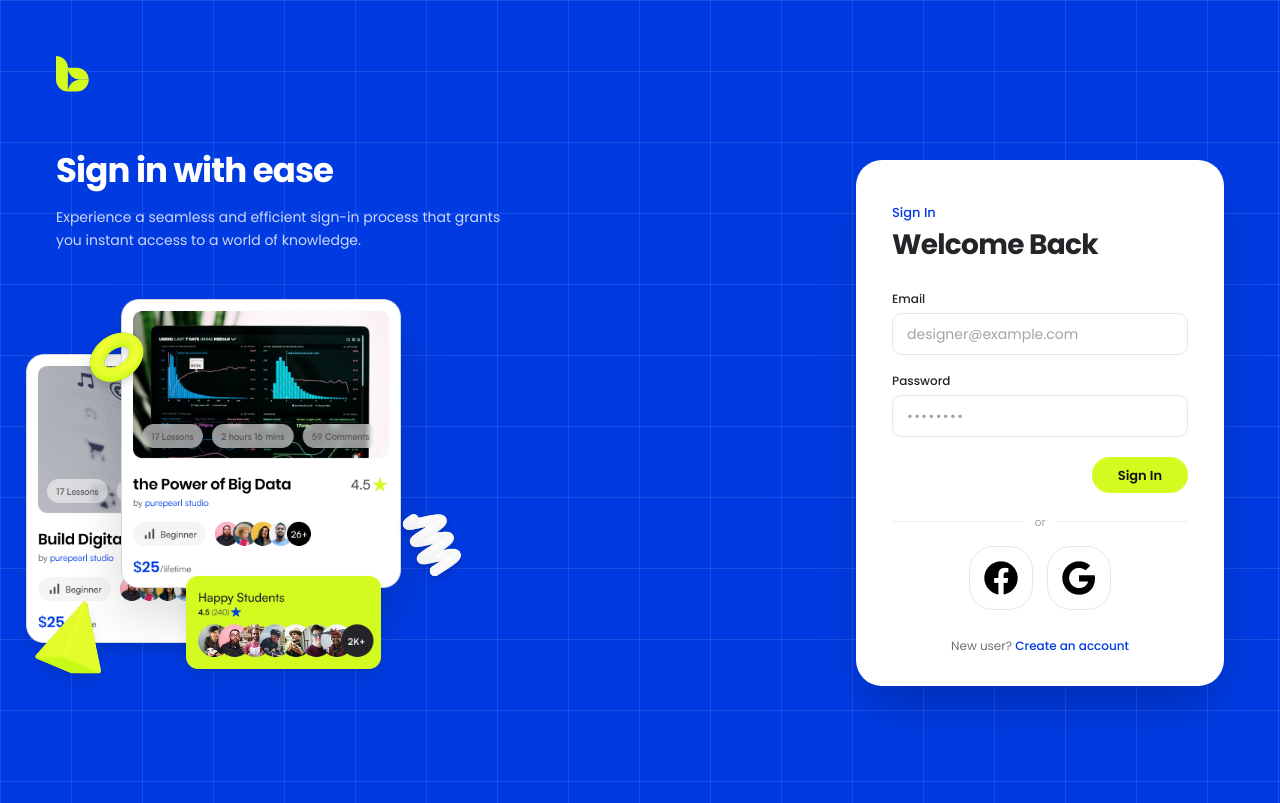
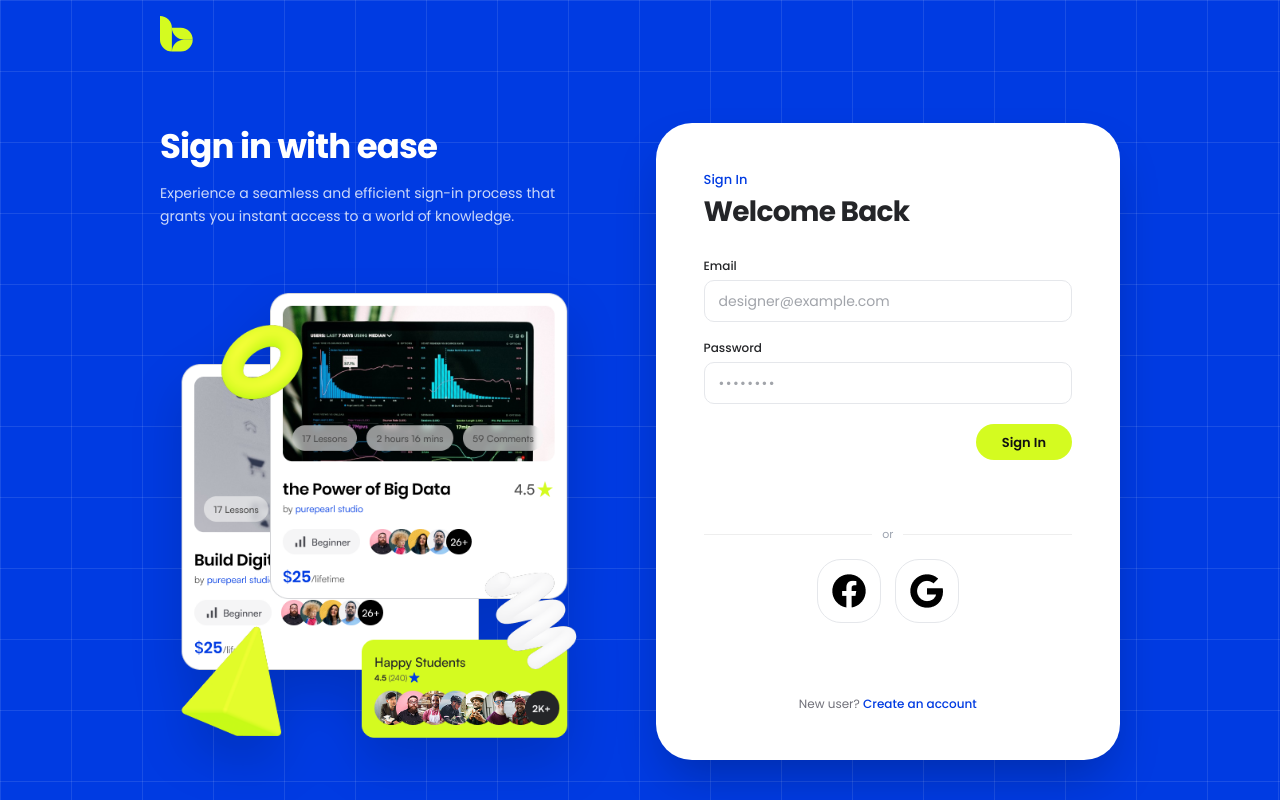
Before and after one commit to sushilhemrom500530/byte-space, a Next.js app: page /auth/login in a window 1280 px wide. Built offline with nearby package versions, Linux system fonts and the light colour scheme.

Commit message:
feat: add authentication layout, form component, and global styles

```diff
--- a/src/components/form/index.tsx
+++ b/src/components/form/index.tsx
@@ -3,8 +3,8 @@ export default function Form() {
         <div>
             <input
                 type="email"
-                value={email}
-                onChange={(e) => setEmail(e.target.value)}
+                // value={email}
+                // onChange={(e) => setEmail(e.target.value)}
                 placeholder="Enter your email"
                 required
                 className="w-full sm:w-[280px] h-11 sm:h-12 px-5 rounded-full border border-[#D5D5D6] text-sm text-[#242528] placeholder-[#9CA3AF] focus:outline-none focus:border-primary transition-colors"
--- a/src/layout/auth/index.tsx
+++ b/src/layout/auth/index.tsx
@@ -4,12 +4,7 @@ import Link from "next/link";
 import Image from "next/image";
 import { usePathname } from "next/navigation";
 import AuthLogo from "@/assets/auth-logo.svg";
-import BigDataCard from "@/assets/auth/big-data.png";
-import DigitalAssetsCard from "@/assets/auth/digital-assets.png";
-import HappyStudentsBadge from "@/assets/auth/happy-student-badge.png";
-import WhiteArrow from "@/assets/auth/white-arrow.png";
-import YellowTriangle from "@/assets/auth/yellow-triangle.png";
-import YellowZero from "@/assets/auth/yellow-zero.png";
+import AuthImage from "@/assets/auth/auth.png";
 import { IAuthLayoutProps } from "@/types";
 
 export default function AuthLayout({
@@ -34,11 +29,12 @@ export default function AuthLayout({
     const displayDescription = description || defaultDescription;
 
     return (
-        <div className="min-h-screen w-full relative flex flex-col justify-between bg-primary-grid overflow-x-hidden p-6 sm:p-10 lg:p-14 selection:bg-secondary selection:text-black">
-            <div className="w-full max-w-[1360px] mx-auto z-20">
+        <div className="min-h-screen w-full relative flex flex-col justify-between bg-primary-grid overflow-x-hidden py-4 selection:bg-secondary selection:text-black">
+            <div className="custom-container w-full flex-1 flex flex-col justify-between">
+                <div className="w-full z-20 mb-6 sm:mb-8 lg:mb-10">
                     <Link
                         href="/"
-                    className="inline-flex items-center group w-fit focus:outline-none focus:ring-2 focus:ring-secondary/50 rounded-lg p-1 -m-1"
+                        className="inline-flex items-center w-fit"
                         aria-label="Back to home"
                     >
                         <Image
@@ -47,97 +43,43 @@ export default function AuthLayout({
                             width={30}
                             height={32}
                             priority
-                        className="h-8 sm:h-9 w-auto transition-transform duration-200 group-hover:scale-105"
+                            className="h-8 sm:h-9 w-auto"
                         />
                     </Link>
                 </div>
 
-            <main className="flex-1 flex items-center justify-center py-8 lg:py-12 z-10">
-                <div className="w-full max-w-[1360px] mx-auto grid grid-cols-1 lg:grid-cols-12 gap-10 lg:gap-14 items-center">
-                    {/* Title, Subtitle, & Stacked 3D Illustration */}
-                    <div className="lg:col-span-7 flex flex-col items-start justify-center">
-                        <div className="max-w-lg mb-8 sm:mb-10 lg:mb-12">
-                            <h1 className="text-2xl sm:text-3xl lg:text-[34px] font-bold text-white tracking-tight leading-snug">
+                <main className="flex-1 flex justify-center py-2 sm:py-4 lg:py-6 z-10">
+                    <div className="w-full flex flex-col md:flex-row lg:items-stretch items-center lg:items-start justify-between gap-8 lg:gap-14">
+                        <div className="w-full lg:w-[548px] flex flex-col justify-between items-center lg:items-start text-center lg:text-left pt-0">
+                            <div className="mb-6 sm:mb-8 lg:mb-12">
+                                <h1 className="text-2xl sm:text-3xl lg:text-[34px] font-bold text-white tracking-tight leading-snug md:text-start text-center">
                                     {displayTitle}
                                 </h1>
-                            <p className="mt-3 text-xs sm:text-sm text-white/80 leading-relaxed max-w-md">
+                                <p className="mt-3 text-xs sm:text-sm text-white/80 leading-relaxed md:text-start text-center">
                                     {displayDescription}
                                 </p>
                             </div>
 
-                        <div className="relative w-full max-w-[420px] sm:max-w-[460px] h-[360px] sm:h-[400px] select-none pointer-events-none mx-auto lg:mx-0">
-                            <div className="absolute left-[-15px] sm:left-[-30px] top-[45px] sm:top-[55px] w-[240px] sm:w-[280px] z-0 drop-shadow-xl">
+                            <div className="hidden md:block w-full max-w-[548px] select-none pointer-events-none">
                                 <Image
-                                    src={DigitalAssetsCard}
-                                    alt="Digital Assets"
-                                    width={373}
-                                    height={384}
-                                    className="w-full h-auto object-contain"
-                                />
-                            </div>
-
-                            {/* The Power of Big Data */}
-                            <div className="absolute left-[45px] sm:left-[65px] top-0 w-[240px] sm:w-[280px] z-10 drop-shadow-2xl">
-                                <Image
-                                    src={BigDataCard}
-                                    alt="The Power of Big Data"
-                                    width={373}
-                                    height={384}
+                                    src={AuthImage}
+                                    alt="ByteSpace Illustration"
+                                    width={548}
+                                    height={582}
                                     priority
-                                    className="w-full h-auto object-contain"
-                                />
-                            </div>
-
-                            <div className="absolute left-[15px] sm:left-[22px] top-[15px] sm:top-[20px] w-[65px] sm:w-[78px] z-20 drop-shadow-lg">
-                                <Image
-                                    src={YellowZero}
-                                    alt="Yellow Zero Shape"
-                                    width={148}
-                                    height={147}
-                                    className="w-full h-auto object-contain"
-                                />
-                            </div>
-
-                            <div className="absolute right-[30px] sm:right-[40px] top-[180px] sm:top-[200px] w-[75px] sm:w-[90px] z-20 drop-shadow-lg">
-                                <Image
-                                    src={WhiteArrow}
-                                    alt="White Ribbon Shape"
-                                    width={177}
-                                    height={176}
-                                    className="w-full h-auto object-contain"
-                                />
-                            </div>
-
-                            <div className="absolute left-[105px] sm:left-[130px] bottom-[25px] sm:bottom-[30px] w-[165px] sm:w-[195px] z-20 drop-shadow-xl">
-                                <Image
-                                    src={HappyStudentsBadge}
-                                    alt="Happy Students"
-                                    width={258}
-                                    height={123}
-                                    className="w-full h-auto object-contain"
-                                />
-                            </div>
-
-                            <div className="absolute left-[-25px] sm:left-[-35px] bottom-[0px] sm:bottom-[10px] w-[85px] sm:w-[100px] z-20 drop-shadow-xl">
-                                <Image
-                                    src={YellowTriangle}
-                                    alt="Yellow Pyramid Shape"
-                                    width={190}
-                                    height={189}
-                                    className="w-full h-auto object-contain"
+                                    className="w-full h-auto object-contain drop-shadow-2xl"
                                 />
                             </div>
                         </div>
-                    </div>
 
-                    {/* Children */}
-                    <div className="lg:col-span-5 flex justify-center lg:justify-end w-full">
-                        <div className="w-full max-w-[368px] min-h-[498px] bg-white rounded-[26px] shadow-2xl px-8 sm:px-9 pt-10 sm:pt-11 pb-7 sm:pb-8 text-[#242528] relative z-10 flex flex-col justify-between">
+                        <div className="w-full lg:w-[579px] flex justify-center lg:justify-end self-stretch">
+                            <div className="w-full max-w-[579px] h-full bg-white rounded-[24px] sm:rounded-[36px] shadow-2xl p-6 sm:p-10 lg:p-12 text-[#242528] relative z-10 flex flex-col justify-between">
                                 {children}
                             </div>
                         </div>
                     </div>
                 </main>
             </div>
+        </div>
     );
 }
--- a/src/styles/globals.css
+++ b/src/styles/globals.css
@@ -44,3 +44,7 @@ body {
     linear-gradient(to bottom, rgba(255, 255, 255, 0.1) 1px, transparent 1px);
   background-size: 71px 71px;
 }
+
+.custom-container{
+  @apply max-w-[1440px] mx-auto px-4 md:px-8 lg:px-14 xl:px-40;
+}
```
Lines whose indentation alone changed are shown as unchanged.
